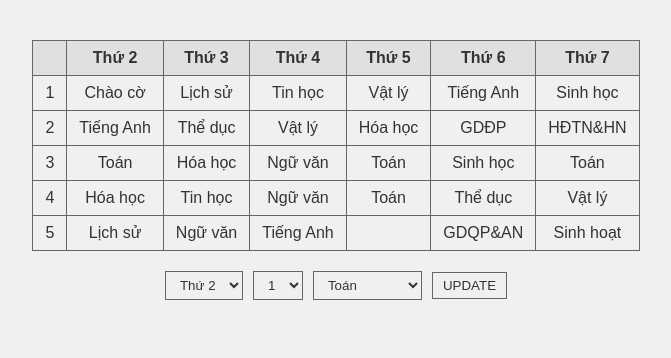
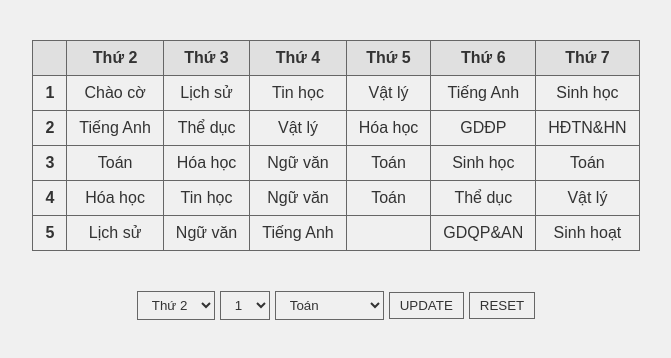
Before and after one commit to dtdong08/tkb, a plain HTML site: page index.html in a window 1280 px wide. Shown: the whole page, without its empty margins (304-975 px from the left). Drawn offline with Linux system fonts and the light colour scheme.

Commit message:
0.0.3
add RESET button, improve UX

```diff
--- a/index.html
+++ b/index.html
@@ -27,6 +27,7 @@
 		<select id="lessonSelect"></select>
 		<select id="subjectSelect"></select>
 		<button onclick="updateCell()">UPDATE</button>
+		<button class="reset-btn" onclick="resetTimetable()">RESET</button>
 	</div>
 
 	<script src="script.js"></script>
--- a/script.js
+++ b/script.js
@@ -15,6 +15,21 @@ const config = {
 		['Lịch sử', 'Ngữ văn', 'Tiếng Anh', '', 'GDQP&AN', 'Sinh hoạt']
 	]
 };
+
+function addCellClickHandlers() {
+	const cells = document.querySelectorAll('#timetable td:not(:first-child)');
+	cells.forEach(cell => {
+		cell.addEventListener('click', () => {
+			const day = cell.dataset.day;
+			const lesson = cell.dataset.lesson;
+			const subject = cell.textContent;
+
+			document.getElementById('daySelect').value = day;
+			document.getElementById('lessonSelect').value = lesson;
+			document.getElementById('subjectSelect').value = subject;
+		});
+	});
+}
 
 function initTimetable() {
 	const tbody = document.querySelector('#timetable tbody');
@@ -36,6 +51,7 @@ function initTimetable() {
 
 		tbody.appendChild(tr);
 	});
+	addCellClickHandlers();
 }
 
 function initControls() {
@@ -84,7 +100,16 @@ function updateCell() {
 	localStorage.setItem('timetable', JSON.stringify(data));
 }
 
+function resetTimetable() {
+	localStorage.removeItem('timetable');
+	initTimetable();
+	document.getElementById('daySelect').selectedIndex = 0;
+	document.getElementById('lessonSelect').selectedIndex = 0;
+	document.getElementById('subjectSelect').selectedIndex = 0;
+}
+
 document.addEventListener('DOMContentLoaded', () => {
 	initControls();
 	initTimetable();
+	addCellClickHandlers();
 });
--- a/styles.css
+++ b/styles.css
@@ -34,11 +34,13 @@ th {
 
 .controls {
     display: flex;
-    gap: 10px;
+    gap: 5px;
     align-items: center;
     justify-content: center;
-    width: 100%;
-    max-width: 600px;
+    width: auto;
+    margin: 20px 0;
+    padding: 0;
+    box-sizing: border-box;
 }
 
 select, button {
@@ -47,3 +49,16 @@ select, button {
     background: var(--bg-color);
     color: var(--text-color);
 }
+
+#timetable {
+    user-select: none;
+    -webkit-user-select: none;
+}
+
+#timetable td:first-child {
+    font-weight: bold;
+}
+
+.reset-btn {
+    margin-left: 0;
+}
```
